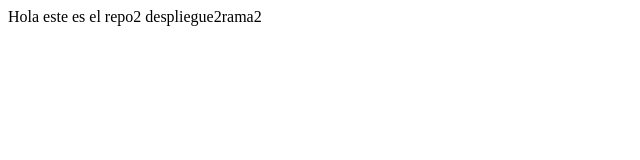
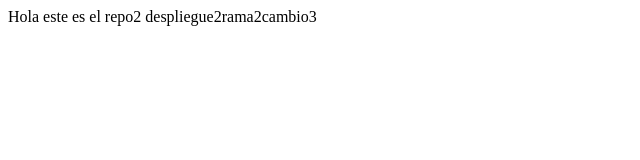
Before and after one commit to naderzon1/repo2, a plain HTML site: page index.html in a window 1280 px wide. Shown: the full height of the page, 0-640 px from the left. Drawn offline with Linux system fonts and the light colour scheme.

Commit message:
cambio3 rama2

```diff
--- a/index.html
+++ b/index.html
@@ -1 +1 @@
-<p>Hola este es el repo2 despliegue2rama2</p>
+<p>Hola este es el repo2 despliegue2rama2cambio3</p>
```
